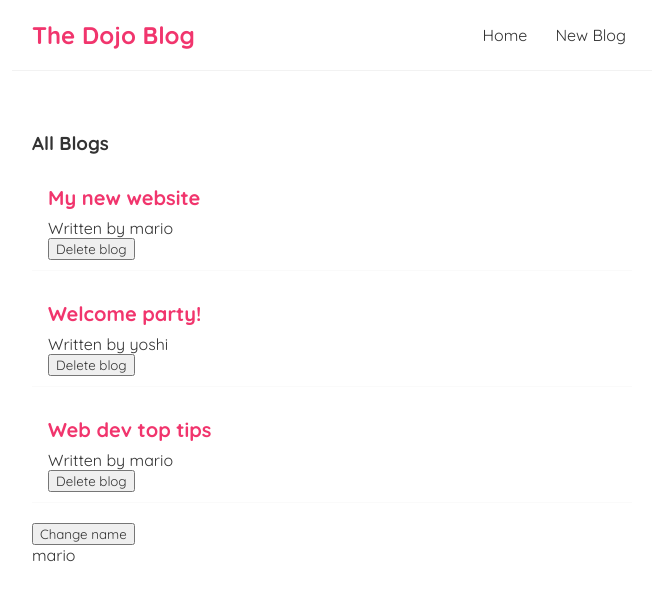
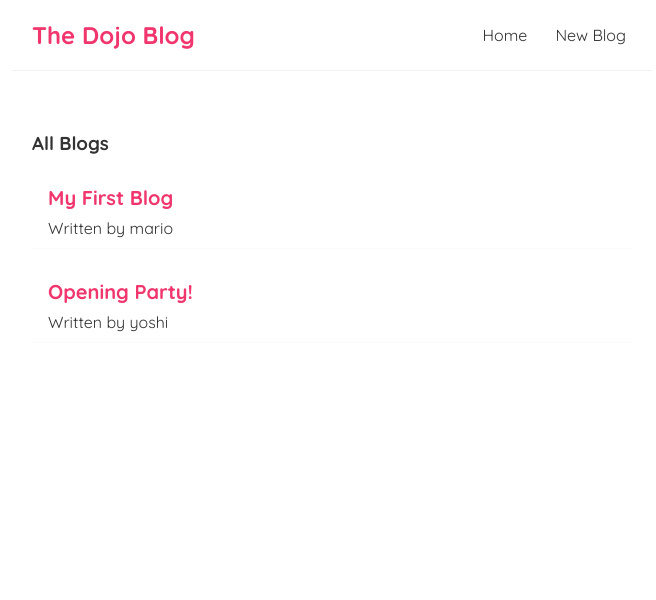
Before and after one commit to akshaylals/learn-react, a React (Create React App) app in the folder dojo-blog/: page / in a window 1280 px wide. Shown: the top 600 px of the page, without its empty margins (308-964 px from the left). Built offline with nearby package versions, Linux system fonts and the light colour scheme; data requests are answered from the project's data file.

Commit message:
fetch data from json-server

```diff
--- a/dojo-blog/src/BlogList.js
+++ b/dojo-blog/src/BlogList.js
@@ -1,4 +1,4 @@
-const BlogList = ({ blogs, title, handleDelete }) => {
+const BlogList = ({ blogs, title }) => {
     return (
         <div className="blog-list">
             <h3>{ title }</h3>
@@ -6,7 +6,6 @@
                 <div className="blog-preview" key={ blog.id }>
                     <h2>{ blog.title }</h2>
                     <p>Written by { blog.author }</p>
-                    <button onClick={() => handleDelete(blog.id)}>Delete blog</button>
                 </div>
             )) }
         </div>
--- a/dojo-blog/src/Home.js
+++ b/dojo-blog/src/Home.js
@@ -2,29 +2,20 @@
 import BlogList from "./BlogList";
 
 const Home = () => {
-    const [blogs, setBlogs] = useState([
-        { title: 'My new website', body: 'lorem ipsum...', author: 'mario', id: 1 },
-        { title: 'Welcome party!', body: 'lorem ipsum...', author: 'yoshi', id: 2 },
-        { title: 'Web dev top tips', body: 'lorem ipsum...', author: 'mario', id: 3 }
-    ]);
-
-    const [name, setName] = useState('mario');
-
-    const handleDelete = (id) => {
-        const newBlogs = blogs.filter((blog) => blog.id !== id);
-        setBlogs(newBlogs);
-    }
+    const [blogs, setBlogs] = useState(null);
 
     useEffect(() => {
-        console.log("useEffect ran");
-        console.log(name);
-    }, [name]);
+        fetch('http://localhost:8000/blogs')
+            .then(response => response.json())
+            .then((data) => {
+                console.log(data);
+                setBlogs(data)
+            })
+    }, []);
 
     return (
         <div className="home">
-            <BlogList blogs={ blogs } title="All Blogs" handleDelete={handleDelete} />
-            <button onClick={() => {setName('luigi')}}>Change name</button>
-            <p>{ name }</p>
+            { blogs && <BlogList blogs={ blogs } title="All Blogs" /> }
         </div>
     );
 }
```
